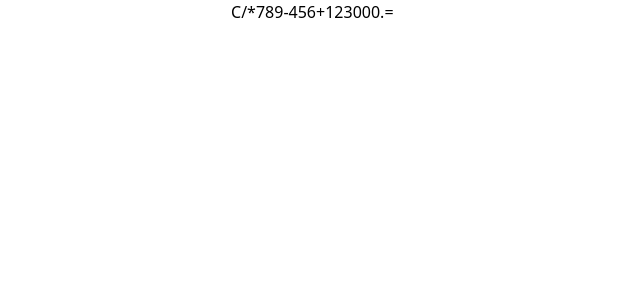
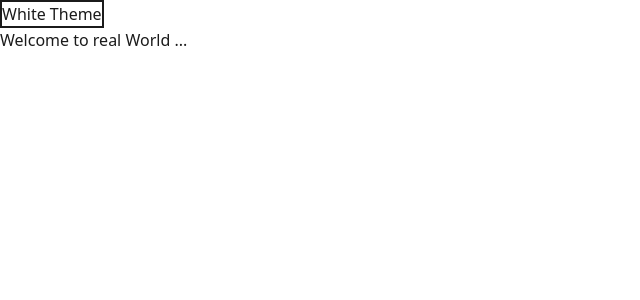
Before and after one commit to Thanh280124/React-Project, a React (Vite) app in the folder React-js/: page / in a window 1280 px wide. Shown: the top 300 px of the page, without its empty margins (0-640 px from the left). Built offline with nearby package versions, Linux system fonts and the light colour scheme; the HTML template or start-up script is replaced by a standard one.

Commit message:
add toogle background project

```diff
--- a/React-js/src/App.jsx
+++ b/React-js/src/App.jsx
@@ -2,13 +2,16 @@ import CounterProject from "./Practice Project/CounterProject"
 import Todo from "./Practice Project/Todo"
 import Meals from "./Practice Project/Meals"
 import Calculator from "./Practice Project/Calculator"
+import ToogleBackgroundColor from "./Practice Project/ToogleBackgroundColor"
 const App = () => {
   return (
     <div>
     {/* <CounterProject />
     <Todo />
-    <Meals />*/}
+    <Meals />
     <Calculator />
+    <ToogleBackgroundColor />*/}
+    <ToogleBackgroundColor />
     </div>
   )
 }
--- /dev/null
+++ b/React-js/src/Practice Project/ToogleBackgroundColor.jsx
@@ -0,0 +1,26 @@
+import { useState } from "react"
+
+
+const ToogleBackgroundColor = () => {
+    const [bgColor ,setBgColor] = useState('white');
+    const [color, setColor] = useState('#1b1b1b');
+    const [buttonStyles, setButtonStyle] = useState('white');
+    const handleClick = () => {
+        setBgColor(bgColor == 'white' ? '#1b1b1b' : 'white')
+        setColor(color == '#1b1b1b' ? '#ffa31a' : '#1b1b1b')
+        setButtonStyle(bgColor == 'white' ? '#1b1b1b' :'white')
+    }
+  return (
+    <div style={{backgroundColor: bgColor, color: color}} className="h-screen">
+      <button onClick={handleClick} style={{buttonStyles,color: color, border:`2px solid ${color}`}}>
+        {bgColor === '#1b1b1b' ? "Black Theme" : 'White Theme'}
+      </button>
+
+      <section>
+        <h1>Welcome to real World ... </h1>
+      </section>
+    </div>
+  )
+}
+
+export default ToogleBackgroundColor
```
Also changed, not shown: React-js/src/Practice Project/HiddenSearchBar.jsx (added).
